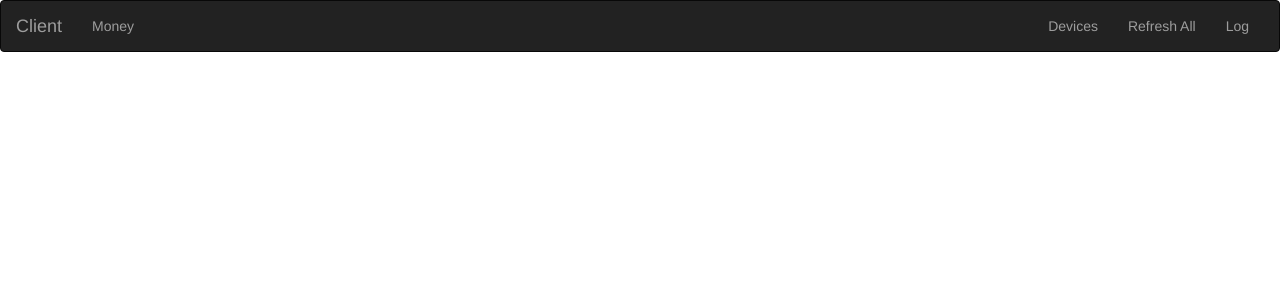
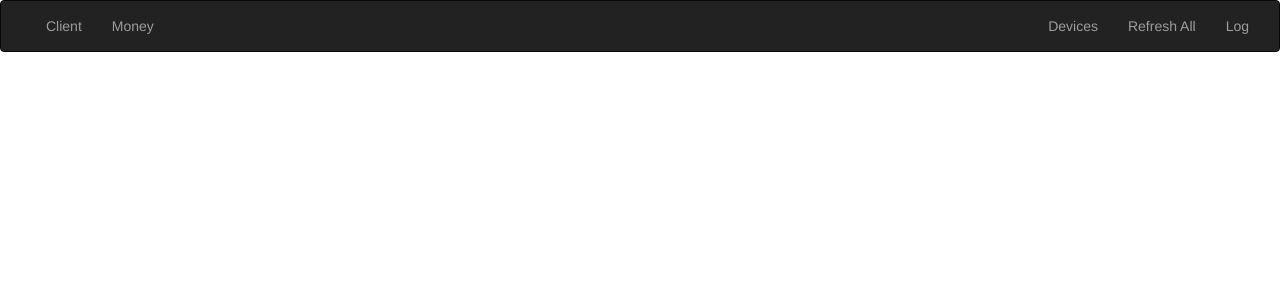
Before and after one commit to alexM8/rfua, a Flask app: page /rfsn/ in a window 1280 px wide. Shown: the top 300 px of the page. Run offline with Flask 2, Linux system fonts and the light colour scheme; parts of the project's set-up code (start-up, migrations or seed data) failed here and were passed over; some libraries are stand-ins or nearby versions.

Commit message:
Header fixes

```diff
--- a/templates/header.html
+++ b/templates/header.html
@@ -9,11 +9,9 @@
     <div id = header>
         <nav class="navbar navbar-inverse">
             <div class="container-fluid">
-                <div class="navbar-header">
-                    <a class="navbar-brand" href="{{location}}/client">Client</a>
-                </div>
                 <div class="collapse navbar-collapse" id="bs-example-navbar-collapse-1">
                     <ul class="nav navbar-nav navbar-left">
+                        <li><a href="{{location}}/client">Client</a></li>
                         <li><a href="{{location}}/money">Money</a></li>
                     </ul>
                     <ul class="nav navbar-nav navbar-right">
```
